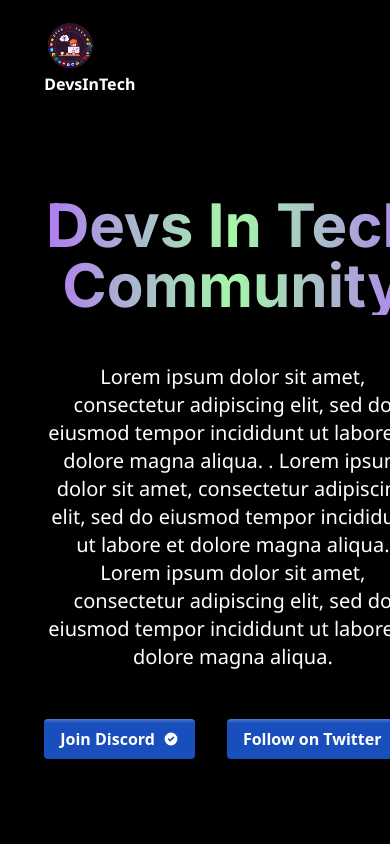
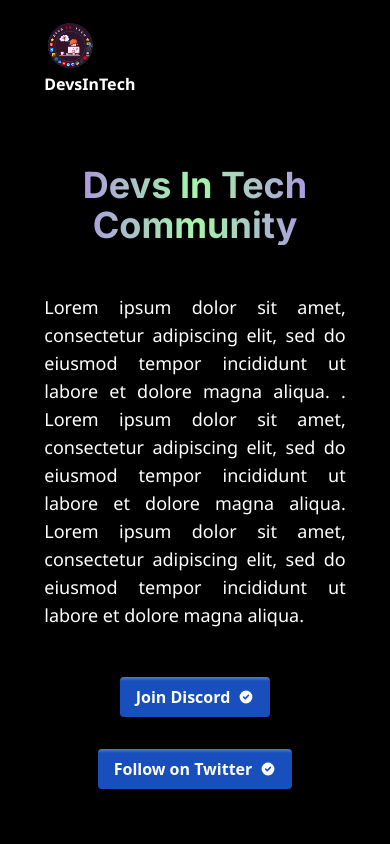
Before and after one commit to devs-in-tech/DevsInTech, a Next.js app: page / in a window 390 px wide. Shown: the top 844 px of the page. Built offline with nearby package versions, Linux system fonts and the light colour scheme.

Commit message:
fix: responsive hero section

```diff
--- a/src/components/HeroSection/index.jsx
+++ b/src/components/HeroSection/index.jsx
@@ -5,10 +5,10 @@
     <div className="min-h-[calc(100vh-115px)] flex items-center bg-black">
       <div className="flex items-center justify-center text-center md:items-start md:text-left md:justify-start px-7">
         <div className="flex flex-col items-center md:items-start gap-12 md:w-2/3 w-full">
-          <h1 className="md:text-7xl text-6xl font-primary font-bold text-transparent bg-clip-text bg-gradient-to-r from-[#AF7AF2] via-[#A5F7A8] to-[#AF7AF2]">
+          <h1 className="md:text-7xl sm:text-6xl text-4xl font-primary font-bold text-transparent bg-clip-text bg-gradient-to-r from-[#AF7AF2] via-[#A5F7A8] to-[#AF7AF2]">
             Devs In Tech Community
           </h1>
-          <p className="md:text-2xl font-secondary text-xl text-white">
+          <p className="md:text-2xl font-secondary sm:text-xl text-lg text-white sm:text-start text-justify">
             Lorem ipsum dolor sit amet, consectetur adipiscing elit, sed do
             eiusmod tempor incididunt ut labore et dolore magna aliqua. . Lorem
             ipsum dolor sit amet, consectetur adipiscing elit, sed do eiusmod
@@ -16,7 +16,7 @@
             dolor sit amet, consectetur adipiscing elit, sed do eiusmod tempor
             incididunt ut labore et dolore magna aliqua.
           </p>
-          <div className="flex gap-8 items-center justify-center md:justify-start">
+          <div className="flex flex-wrap gap-8 items-center justify-center md:justify-start">
             <Button
               name="Join Discord"
               url="https://discord.com/invite/g7FmxB9uZp "
--- a/src/components/HomePage/aboutCommunity/index.jsx
+++ b/src/components/HomePage/aboutCommunity/index.jsx
@@ -18,7 +18,7 @@
     },
   ];
   return (
-    <>
+    <div className="sm:mt-0 mt-16">
       <Header name="What is DevsInTech Community?" />
       <p className="my-10 text-justify font-secondary text-white">
         Lorem ipsum dolor sit amet, consectetur adipiscing elit, sed do eiusmod
@@ -32,7 +32,7 @@
       </p>
       <Stats stats={stats} />
       <Introductionvideo embedLink="https://www.youtube.com/embed/d3xoKUDSY_A" />
-    </>
+    </div>
   );
 };
 
```
